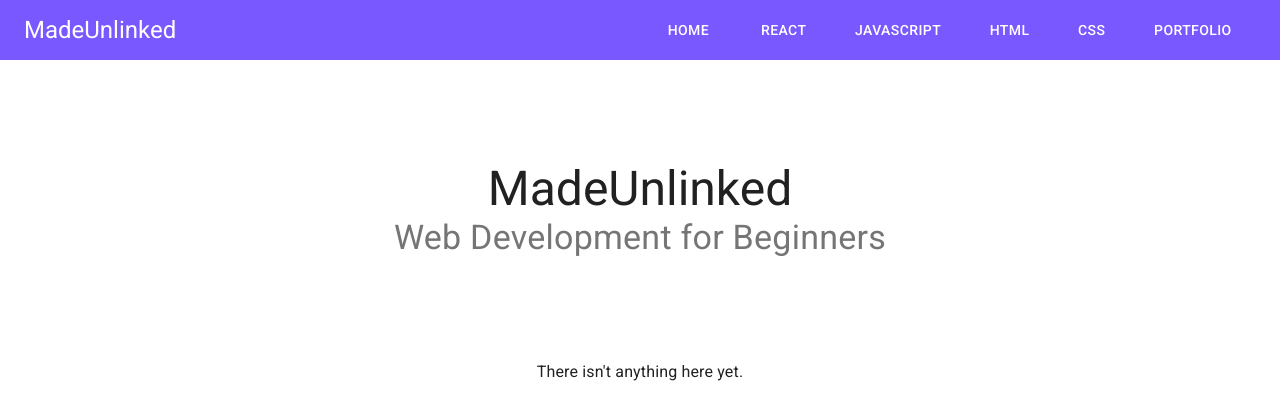
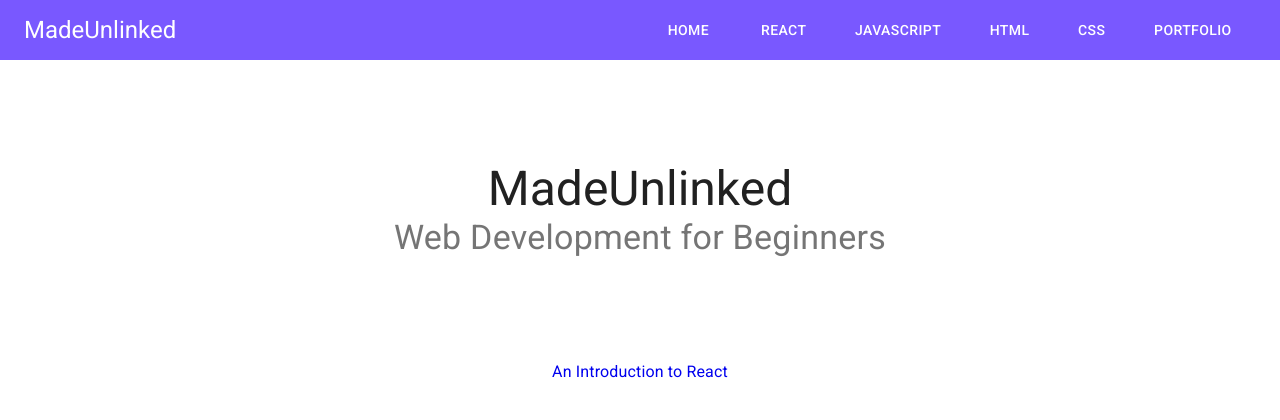
Before and after one commit to benzend/react-portfolio, a React (Create React App) app: page /blog in a window 1280 px wide. Shown: the top 420 px of the page. Built offline with nearby package versions, Linux system fonts and the light colour scheme.

Commit message:
added react intro link to blog main navigation component

```diff
--- a/src/pages/blog-page/components/BlogMainNavigation.js
+++ b/src/pages/blog-page/components/BlogMainNavigation.js
@@ -1,4 +1,5 @@
 import { Typography, makeStyles, Box, Container } from "@material-ui/core";
+import { Link } from "react-router-dom";
 
 const useStyles = makeStyles(() => ({
   root: {},
@@ -26,7 +27,7 @@ export const BlogMainNavigation = () => {
       </Box>
       <Container maxWidth="sm" component="main">
         <Typography align="center" color="textPrimary" variant="body1">
-          There isn't anything here yet.
+          <Link to="/blog/react/intro">An Introduction to React</Link>
         </Typography>
       </Container>
     </>
```
